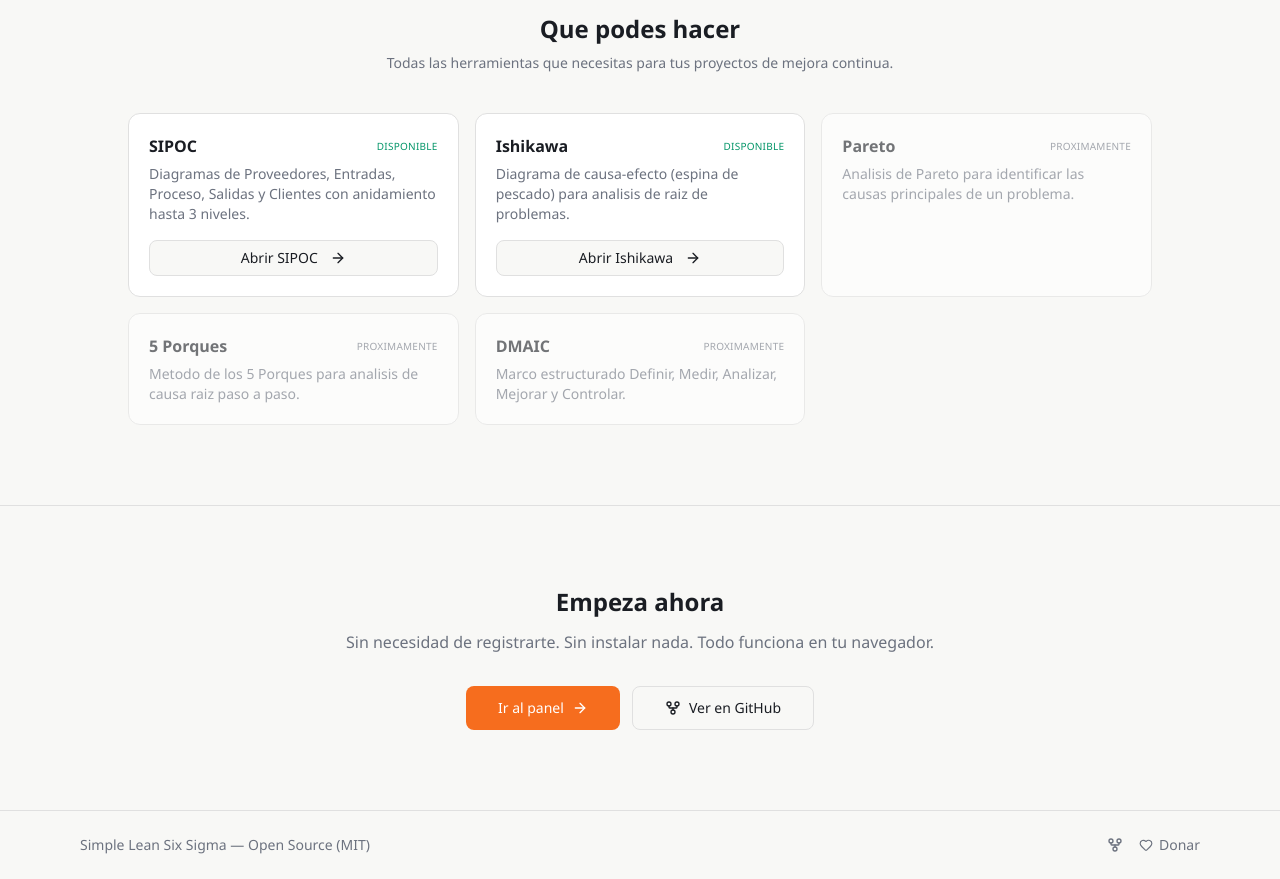
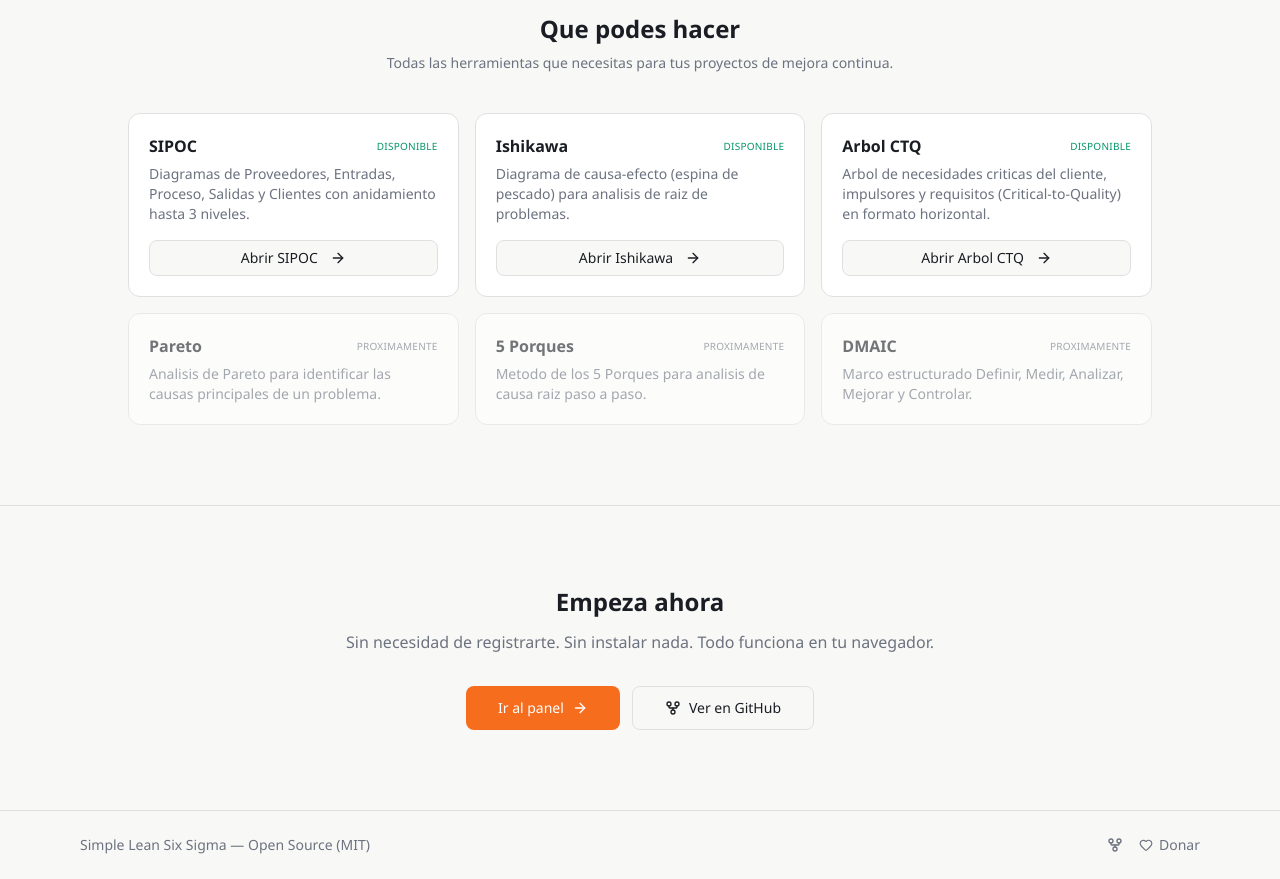
Before and after one commit to Cecax27/simple-lean-six-sigma, a Next.js app: page / in a window 1280 px wide. Shown: the part 1000-1879 px from the top of the page. Built offline with nearby package versions, Linux system fonts and the light colour scheme.

Commit message:
feat(ctq): add CTQ tool descriptor to registry

```diff
--- a/src/tools/registry.ts
+++ b/src/tools/registry.ts
@@ -1,4 +1,4 @@
-export type ToolId = "sipoc" | "ishikawa" | "pareto" | "cinco-porques" | "dmaic";
+export type ToolId = "sipoc" | "ishikawa" | "ctq" | "pareto" | "cinco-porques" | "dmaic";
 
 export interface ToolDescriptor {
   id: ToolId;
@@ -23,6 +23,14 @@ export const TOOLS: ToolDescriptor[] = [
     descriptionEs:
       "Diagrama de causa-efecto (espina de pescado) para analisis de raiz de problemas.",
     hrefBase: "/ishikawa",
+    status: "ready",
+  },
+  {
+    id: "ctq",
+    nameEs: "Arbol CTQ",
+    descriptionEs:
+      "Arbol de necesidades criticas del cliente, impulsores y requisitos (Critical-to-Quality) en formato horizontal.",
+    hrefBase: "/ctq",
     status: "ready",
   },
   {
```
